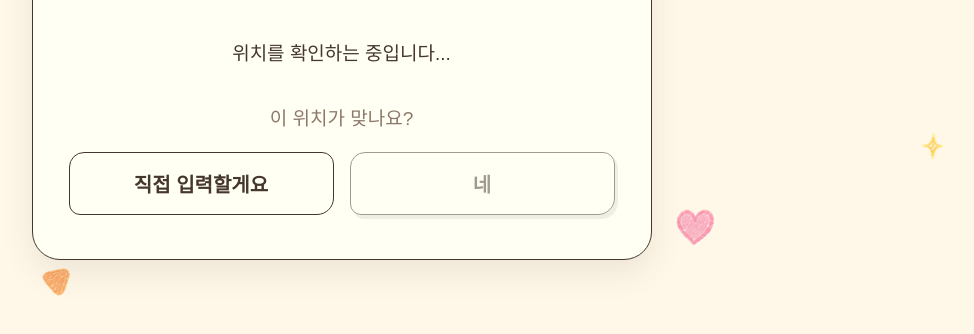
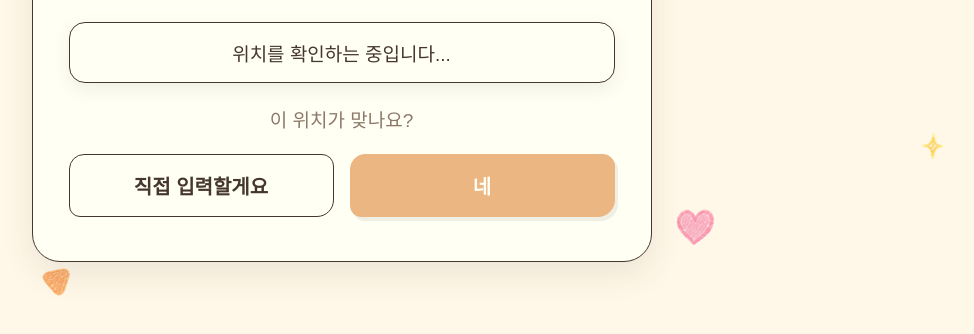
Before and after one commit to pirogramming/HeartMark, a Django app: page /locations/select/ in a window 1280 px wide. Shown: the part 529-863 px from the top of the page, without its empty margins (291-1265 px from the left). Before the commit the page ends 825 px from the top, so only its background shows below. Run offline with Django 5.2, Linux system fonts and the light colour scheme; the visitor is signed in with stand-in values (Sample User, id 1); some libraries are stand-ins or nearby versions; some web fonts are replaced.

Commit message:
style: 버튼 디자인 통일

```diff
--- a/locations/static/locations/css/locations.css
+++ b/locations/static/locations/css/locations.css
@@ -52,13 +52,17 @@
 }
 
 .btn-primary {
-    color: var(--loc-text);
-    background: var(--loc-bg);
+    color: #fffff4;
+    /* 카드 배경(--loc-card-bg)과 톤이 너무 가까워 버튼이 안 보이던 문제를 고쳐서,
+       진한 주황(--loc-primary)을 채워 눈에 띄게 한다. */
+    background: var(--loc-primary);
+    border-color: var(--loc-primary);
     /* .record-submit과 동일한 하드 오프셋 그림자로 "스티커" 느낌을 맞춘다. */
     box-shadow: 3px 4px 0 rgba(70, 55, 45, 0.16);
 }
 
 .btn-primary:not(:disabled):hover {
+    background: #c2620f;
     transform: translateY(-1px) rotate(-1deg);
 }
 
@@ -137,9 +141,12 @@
     margin: 0;
     width: 100%;
     padding: 16px 24px;
-    /* .record-verified-place / .record-detail-place 칩과 같은 살구색 배지 스타일 */
-    background: var(--loc-bg);
+    /* .seoul-map-address와 통일: 카드 배경 + 테두리 + 그림자로 흰색 박스 느낌을 줘서
+       주소 텍스트가 잘 보이게 한다. */
+    background: var(--loc-card-bg);
+    border: 1.5px solid var(--loc-text);
     border-radius: 16px;
+    box-shadow: 0 6px 18px rgba(70, 55, 45, 0.08);
     color: var(--loc-text);
     font-size: 19px;
     text-align: center;
@@ -276,6 +283,15 @@
 
 .seoul-map-address {
     margin: 0;
+    width: 100%;
+    max-width: 760px;
+    /* 배경 파티클 위에 텍스트만 있으면 잘 안 보여서, 화면 1의 주소 박스(.place-select-address)와
+       같은 카드 배경 + 테두리를 넣어 가독성을 높인다. */
+    padding: 16px 24px;
+    background: var(--loc-card-bg);
+    border: 1.5px solid var(--loc-text);
+    border-radius: 16px;
+    box-shadow: 0 6px 18px rgba(70, 55, 45, 0.08);
     font-size: 21px;
     color: var(--loc-text-muted);
     text-align: center;
```
Also changed, not shown: 1 other file.
